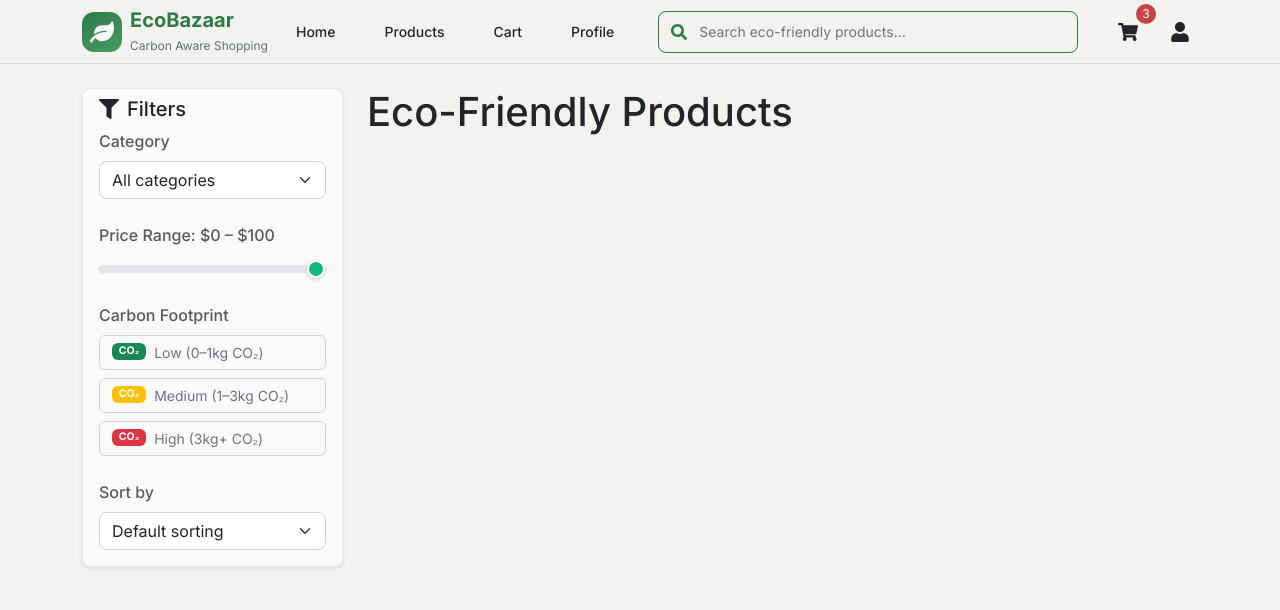
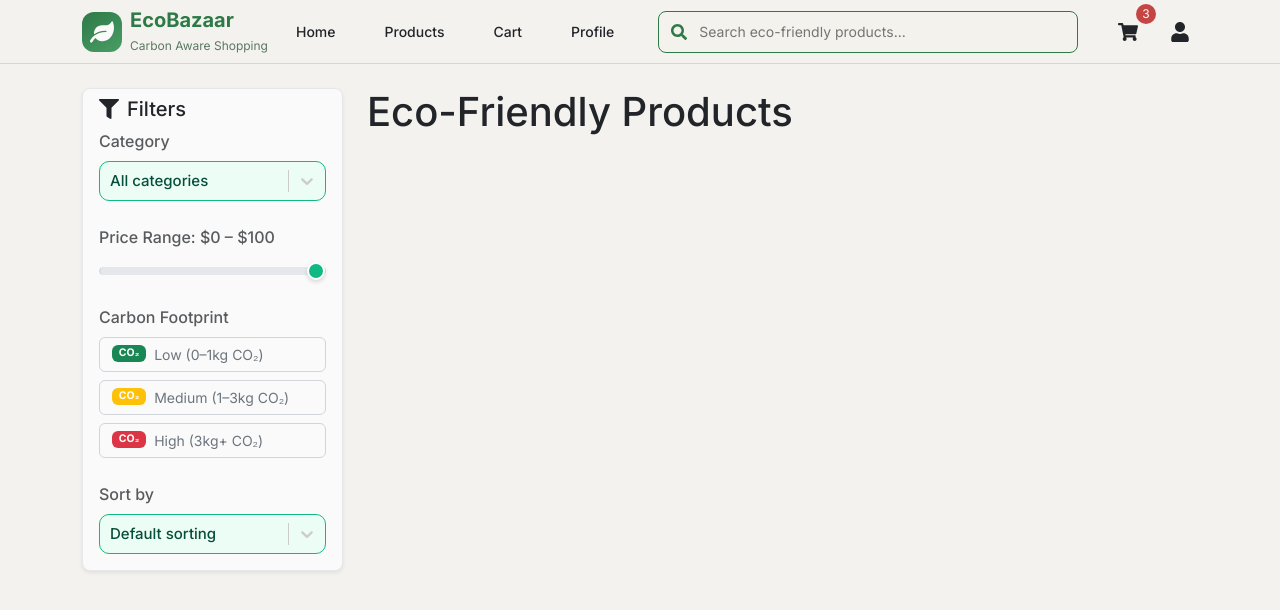
Before and after one commit to Kaushal-00/EcoBazaar, a React (Create React App) app in the folder frontend/: page / in a window 1280 px wide. Shown: the top 610 px of the page. Built offline with nearby package versions, Linux system fonts and the light colour scheme.

Commit message:
feat(filter): add Filter component with category, price, carbon, and sort controls

```diff
--- a/frontend/src/components/Filter/Filter.js
+++ b/frontend/src/components/Filter/Filter.js
@@ -1,31 +1,28 @@
 import React, { useState } from "react";
 import { FaFilter } from "react-icons/fa";
 import { IoMdClose } from "react-icons/io";
+import Select from "react-select";
 import "./Filter.css";
 
 function Filter() {
-  // States for each filter option
-  const [category, setCategory] = useState("all");
+  const [category, setCategory] = useState({ value: "all", label: "All categories" });
   const [price, setPrice] = useState(100);
   const [carbon, setCarbon] = useState("");
-  const [sort, setSort] = useState("default");
+  const [sort, setSort] = useState({ value: "default", label: "Default sorting" });
 
-  // Default values for reset
   const defaultState = {
-    category: "all",
+    category: { value: "all", label: "All categories" },
     price: 100,
     carbon: "",
-    sort: "default",
+    sort: { value: "default", label: "Default sorting" },
   };
 
-  // Check if any filter is changed from default
   const isFilterChanged =
-    category !== defaultState.category ||
+    category.value !== defaultState.category.value ||
     price !== defaultState.price ||
     carbon !== defaultState.carbon ||
-    sort !== defaultState.sort;
+    sort.value !== defaultState.sort.value;
 
-  // Clear all filters
   const clearFilters = () => {
     setCategory(defaultState.category);
     setPrice(defaultState.price);
@@ -33,48 +30,78 @@ function Filter() {
     setSort(defaultState.sort);
   };
 
+  const customSelectStyles = {
+    control: (base) => ({
+      ...base,
+      borderRadius: "10px",
+      borderColor: "#10b981",
+      backgroundColor: "#ecfdf5",
+      minHeight: "40px",
+      fontSize: "15px",
+      color: "#064e3b",
+      boxShadow: "none",
+      ":hover": { borderColor: "#047857" },
+    }),
+    menu: (base) => ({
+      ...base,
+      borderRadius: "10px",
+      backgroundColor: "#f0fdf4",
+      boxShadow: "0 6px 18px rgba(16,185,129,0.15)",
+    }),
+    option: (base, state) => ({
+      ...base,
+      backgroundColor: state.isFocused ? "#dbeafe" : "#f0fdf4",
+      color: "#064e3b",
+      fontSize: "15px",
+      fontWeight: 500,
+      cursor: "pointer",
+    }),
+    singleValue: (base) => ({
+      ...base,
+      color: "#064e3b",
+      fontWeight: 500,
+    }),
+  };
+
+  // compute percent (0-100). input range is 0..100 so price === percent
+  const percent = Math.max(0, Math.min(100, Math.round(price)));
+
   return (
     <div className="card shadow-sm filter-card">
-      {/* Header */}
       <div className="card-header d-flex justify-content-between align-items-center bg-transparent border-0 pb-2">
         <h5 className="d-flex align-items-center gap-2 mb-0">
           <FaFilter size={20} /> Filters
         </h5>
         {isFilterChanged && (
-          <button
-            onClick={clearFilters}
-            className="btn btn-sm btn-light d-flex align-items-center gap-1 clear-btn"
-          >
+          <button onClick={clearFilters} className="btn btn-sm btn-light d-flex align-items-center gap-1 clear-btn">
             <IoMdClose size={16} /> Clear
           </button>
         )}
       </div>
 
-      {/* Body */}
       <div className="card-body pt-0">
-        {/* Category */}
         <div className="mb-4">
           <label className="form-label fw-medium text-muted">Category</label>
-          <select
-            className="form-select"
+          <Select
             value={category}
-            onChange={(e) => setCategory(e.target.value)}
-          >
-            <option value="all">All categories</option>
-            <option value="electronics">Electronics</option>
-            <option value="clothing">Clothing</option>
-            <option value="personal-care">Personal Care</option>
-            <option value="lifestyle">Lifestyle</option>
-            <option value="fitness">Fitness</option>
-            <option value="home-garden">Home & Garden</option>
-          </select>
+            onChange={setCategory}
+            styles={customSelectStyles}
+            options={[
+              { value: "all", label: "All categories" },
+              { value: "electronics", label: "Electronics" },
+              { value: "clothing", label: "Clothing" },
+              { value: "personal-care", label: "Personal Care" },
+              { value: "lifestyle", label: "Lifestyle" },
+              { value: "fitness", label: "Fitness" },
+              { value: "home-garden", label: "Home & Garden" },
+            ]}
+          />
         </div>
 
-        {/* Price Range */}
         <div className="mb-4">
-          <label className="form-label fw-medium text-muted">
-            Price Range: $0 – ${price}
-          </label>
+          <label className="form-label fw-medium text-muted">Price Range: $0 – ${price}</label>
+
+          {/* key change: set dynamic background so left = green (filled) and right = grey */}
           <input
             type="range"
             min="0"
@@ -82,60 +109,47 @@ function Filter() {
             value={price}
             onChange={(e) => setPrice(Number(e.target.value))}
             className="form-range custom-range"
+            style={{
+              background: `linear-gradient(90deg, #10b981 ${percent}%, #e5e7eb ${percent}%)`
+            }}
           />
         </div>
 
-        {/* Carbon Footprint */}
         <div className="mb-4">
-          <label className="form-label fw-medium text-muted">
-            Carbon Footprint
-          </label>
+          <label className="form-label fw-medium text-muted">Carbon Footprint</label>
           <div className="d-grid gap-2">
-            <button
-              className={`btn btn-outline-secondary d-flex align-items-center ${
-                carbon === "low" ? "active-carbon" : ""
-              }`}
-              onClick={() => setCarbon("low")}
-            >
-              <span className="badge bg-success me-2">CO₂</span>
-              Low (0–1kg CO₂)
-            </button>
-            <button
-              className={`btn btn-outline-secondary d-flex align-items-center ${
-                carbon === "medium" ? "active-carbon" : ""
-              }`}
-              onClick={() => setCarbon("medium")}
-            >
-              <span className="badge bg-warning text-white me-2">CO₂</span>
-              Medium (1–3kg CO₂)
-            </button>
-            <button
-              className={`btn btn-outline-secondary d-flex align-items-center ${
-                carbon === "high" ? "active-carbon" : ""
-              }`}
-              onClick={() => setCarbon("high")}
-            >
-              <span className="badge bg-danger me-2">CO₂</span>
-              High (3kg+ CO₂)
-            </button>
+            {[
+              { value: "low", label: "Low (0–1kg CO₂)", badge: "success" },
+              { value: "medium", label: "Medium (1–3kg CO₂)", badge: "warning" },
+              { value: "high", label: "High (3kg+ CO₂)", badge: "danger" },
+            ].map((opt) => (
+              <button
+                key={opt.value}
+                className={`btn btn-outline-secondary d-flex align-items-center carbon-btn ${carbon === opt.value ? "active-carbon" : ""}`}
+                onClick={() => setCarbon(opt.value)}
+              >
+                <span className={`badge bg-${opt.badge} me-2 co2-badge`}>CO₂</span>
+                {opt.label}
+              </button>
+            ))}
           </div>
         </div>
 
-        {/* Sort */}
         <div>
           <label className="form-label fw-medium text-muted">Sort by</label>
-          <select
-            className="form-select"
+          <Select
             value={sort}
-            onChange={(e) => setSort(e.target.value)}
-          >
-            <option value="default">Default sorting</option>
-            <option value="price-low-high">Price: Low → High</option>
-            <option value="price-high-low">Price: High → Low</option>
-            <option value="carbon-low-high">Carbon: Low → High</option>
-            <option value="carbon-high-low">Carbon: High → Low</option>
-            <option value="rating">Highest Rated</option>
-          </select>
+            onChange={setSort}
+            styles={customSelectStyles}
+            options={[
+              { value: "default", label: "Default sorting" },
+              { value: "price-low-high", label: "Price: Low → High" },
+              { value: "price-high-low", label: "Price: High → Low" },
+              { value: "carbon-low-high", label: "Carbon: Low → High" },
+              { value: "carbon-high-low", label: "Carbon: High → Low" },
+              { value: "rating", label: "Highest Rated" },
+            ]}
+          />
         </div>
       </div>
     </div>
```
